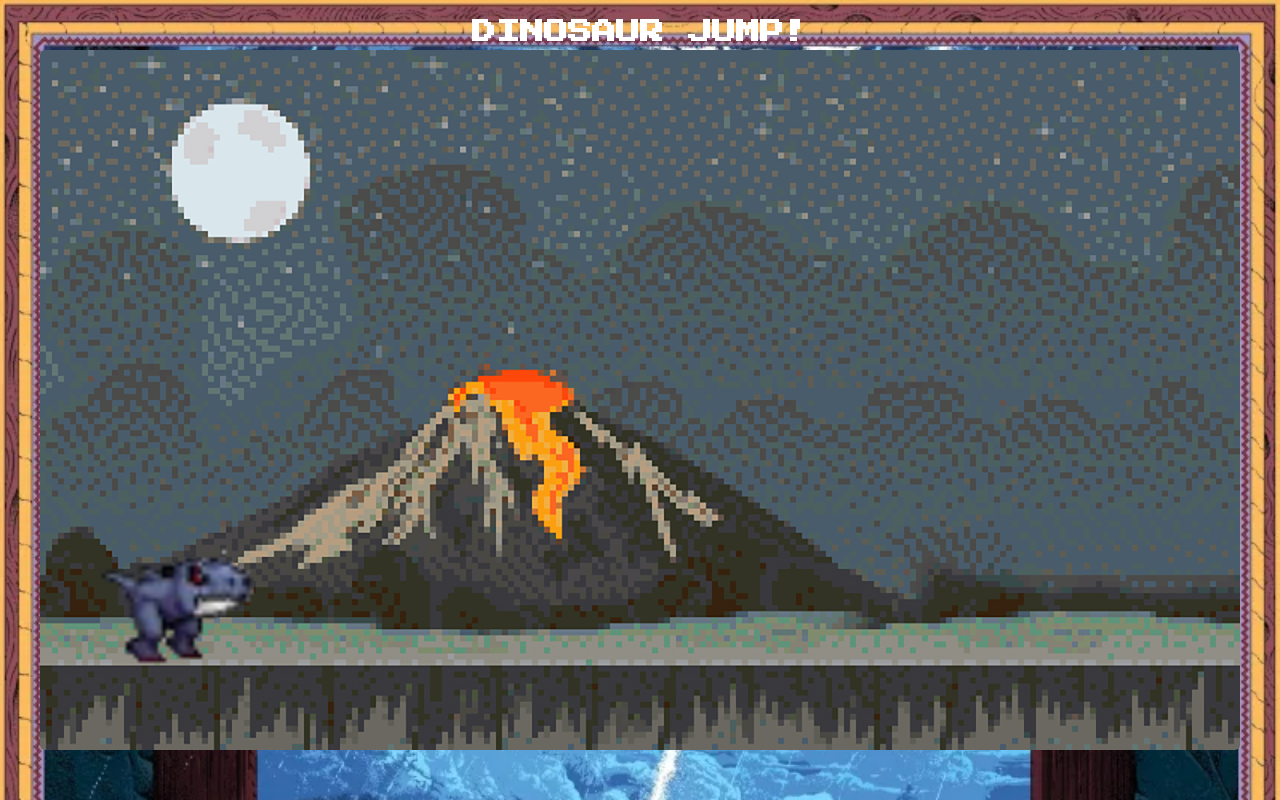
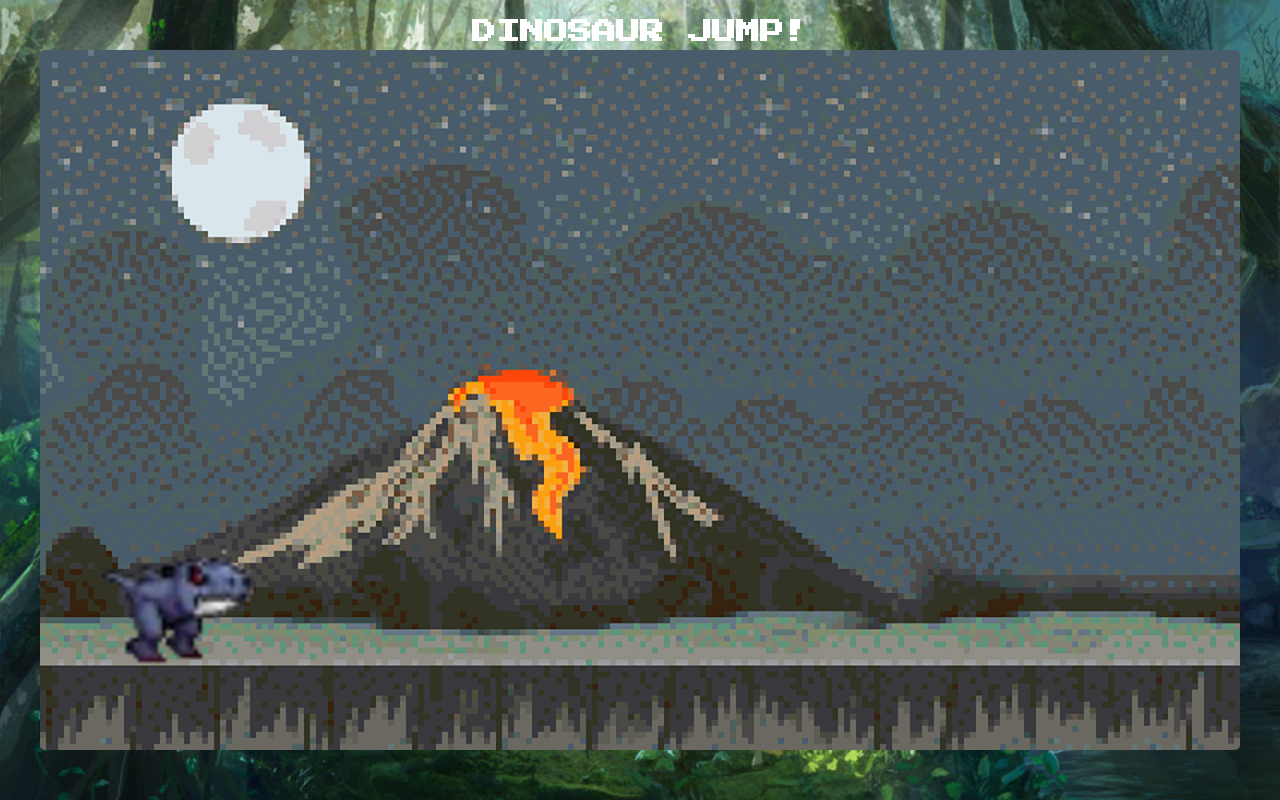
Before and after one commit to bestculling/AGMS, a plain HTML site: page dino.html in a window 1280 px wide. Drawn offline with Linux system fonts and the light colour scheme.

Commit message:
Add files via upload

```diff
--- a/dino.css
+++ b/dino.css
@@ -3,7 +3,7 @@ cursor: url(image/cursor.cur), auto;
 }
 body{
     font-family: 'Press Start 2P', cursive;
-     background-image: url('ground.webp');
+     background-image: url('ground2.jpg');
     background-size:100%;
     background-repeat: repeat-y;
     background-attachment: fixed;
```
